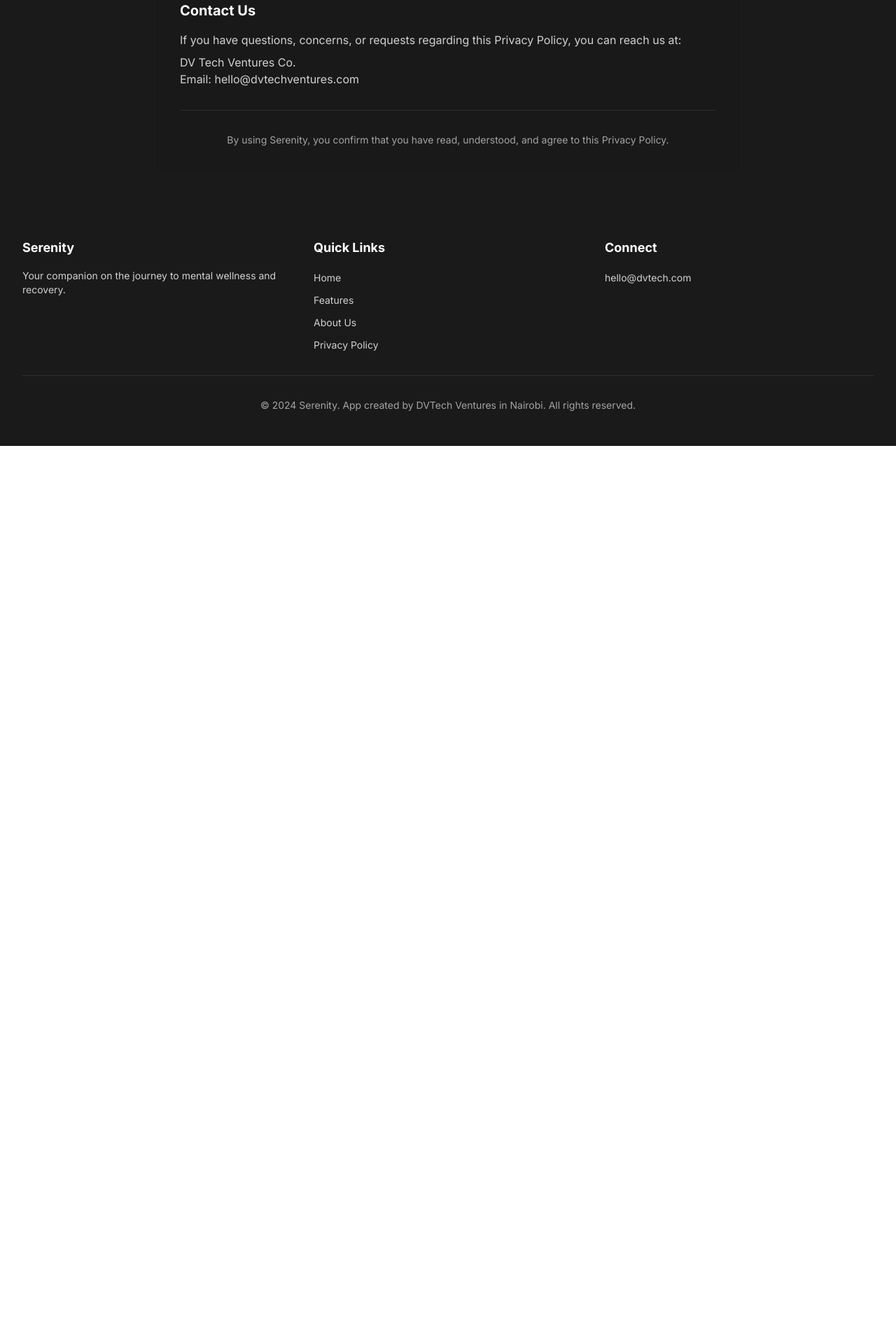
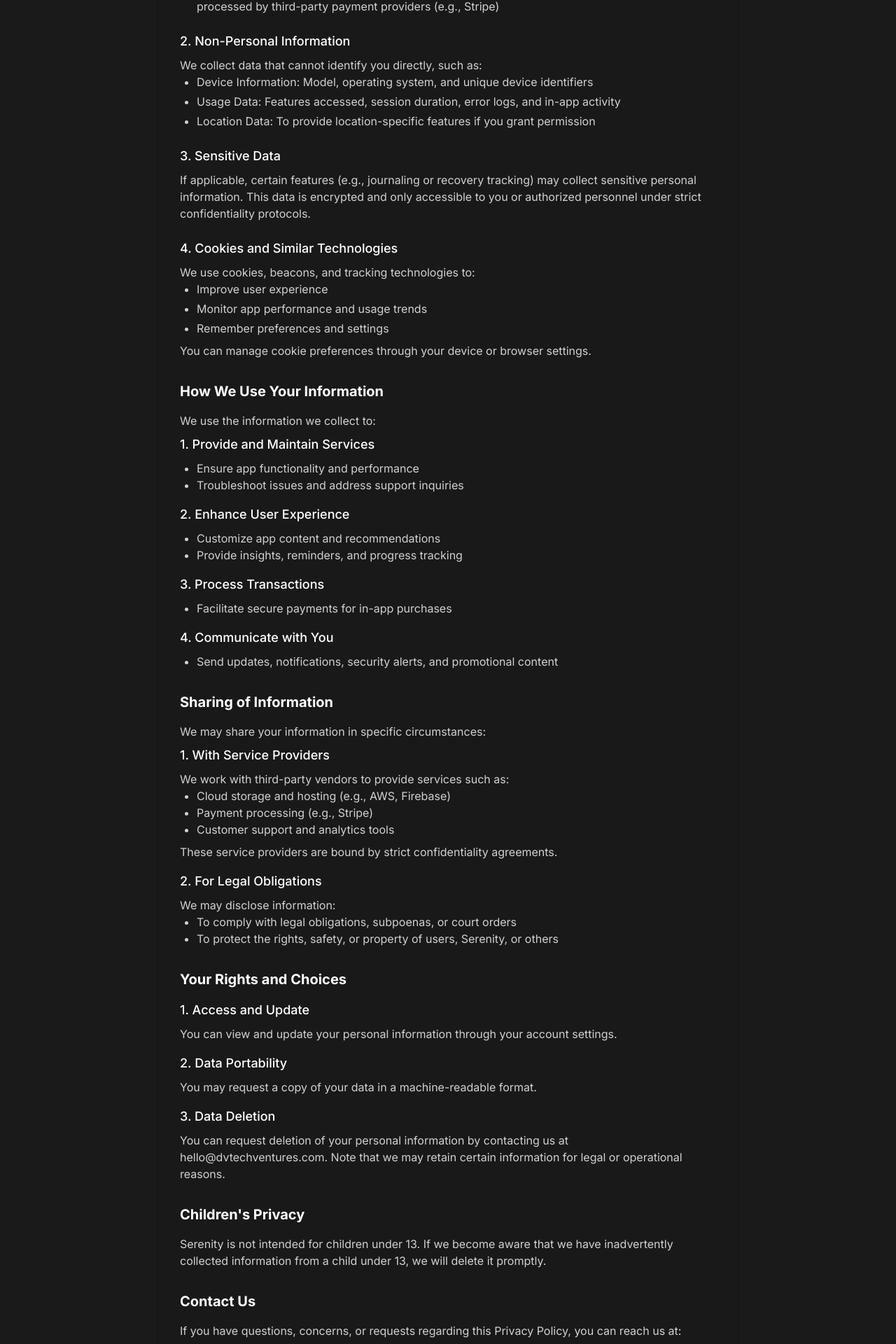
Before and after one commit to WankioM/SerenityWeb, a React (Create React App) app: page /privacy-policy in a window 1280 px wide. Shown: the part 869-2789 px from the top of the page at 70% size. Before the commit the page ends 1506 px from the top, so only its background shows below. Built offline with nearby package versions, Linux system fonts and the light colour scheme.

Commit message:
privacy policy

```diff
--- a/src/components/Main/Home/PrivacyPolicy.tsx
+++ b/src/components/Main/Home/PrivacyPolicy.tsx
@@ -7,6 +7,7 @@
         <div className="bg-[rgba(26,26,26,0.2)] border border-black/10 rounded-lg">
           <div className="p-8">
             <div className="space-y-8 text-white/90">
+              {/* Header */}
               <div className="text-center mb-8">
                 <h1 className="text-3xl font-bold text-white mb-2">Privacy Policy</h1>
                 <div className="text-white/60 text-sm">
@@ -15,18 +16,27 @@
                 </div>
               </div>
 
+              {/* Introduction */}
               <section>
                 <h2 className="text-xl font-semibold text-white mb-4">Introduction</h2>
                 <p className="text-white/80">
-                  Welcome to Serenity ("we," "us," or "our"), a mobile application developed and owned by DV Tech Ventures Co. ("Company").
-                  We respect your privacy and are committed to protecting it through compliance with this Privacy Policy.
+                  Welcome to Serenity ("we," "us," or "our"), a mobile application developed and owned by DV Tech Ventures Co. ("Company"). We respect your privacy and are committed to protecting it through compliance with this Privacy Policy. This Policy explains:
+                </p>
+                <ul className="list-disc pl-6 text-white/80 mt-2">
+                  <li>The types of information we collect from you.</li>
+                  <li>How we use and share that information.</li>
+                  <li>How we secure your information.</li>
+                  <li>Your rights and choices concerning your information.</li>
+                </ul>
+                <p className="text-white/80 mt-2">
+                  By accessing or using Serenity, you agree to this Privacy Policy. If you do not agree with the terms, you should not access or use our application. This Privacy Policy is an integral part of our Terms and Conditions.
                 </p>
               </section>
 
+              {/* Information We Collect */}
               <section>
                 <h2 className="text-xl font-semibold text-white mb-4">Information We Collect</h2>
-
-                <div className="space-y-4">
+                <div className="space-y-6">
                   <div>
                     <h3 className="text-lg font-medium text-white mb-2">1. Personal Information</h3>
                     <p className="text-white/80 mb-2">When you interact with Serenity, we may collect information that directly or indirectly identifies you. This includes:</p>
@@ -35,7 +45,7 @@
                       <li>Email Address: For communication, account recovery, and support</li>
                       <li>Phone Number: For authentication, account verification, and communication</li>
                       <li>Profile Picture: If you upload one, to enhance your account experience</li>
-                      <li>Payment Information: To process in-app purchases securely</li>
+                      <li>Payment Information: To process in-app purchases securely. Payment data is collected and processed by third-party payment providers (e.g., Stripe)</li>
                     </ul>
                   </div>
 
@@ -48,9 +58,122 @@
                       <li>Location Data: To provide location-specific features if you grant permission</li>
                     </ul>
                   </div>
+
+                  <div>
+                    <h3 className="text-lg font-medium text-white mb-2">3. Sensitive Data</h3>
+                    <p className="text-white/80">
+                      If applicable, certain features (e.g., journaling or recovery tracking) may collect sensitive personal information.
+                      This data is encrypted and only accessible to you or authorized personnel under strict confidentiality protocols.
+                    </p>
+                  </div>
+
+                  <div>
+                    <h3 className="text-lg font-medium text-white mb-2">4. Cookies and Similar Technologies</h3>
+                    <p className="text-white/80">We use cookies, beacons, and tracking technologies to:</p>
+                    <ul className="list-disc pl-6 text-white/80 space-y-1">
+                      <li>Improve user experience</li>
+                      <li>Monitor app performance and usage trends</li>
+                      <li>Remember preferences and settings</li>
+                    </ul>
+                    <p className="text-white/80 mt-2">
+                      You can manage cookie preferences through your device or browser settings.
+                    </p>
+                  </div>
                 </div>
               </section>
 
+              {/* How We Use Your Information */}
+              <section>
+                <h2 className="text-xl font-semibold text-white mb-4">How We Use Your Information</h2>
+                <p className="text-white/80">We use the information we collect to:</p>
+                <div className="space-y-4 mt-2">
+                  <div>
+                    <h3 className="text-lg font-medium text-white mb-2">1. Provide and Maintain Services</h3>
+                    <ul className="list-disc pl-6 text-white/80">
+                      <li>Ensure app functionality and performance</li>
+                      <li>Troubleshoot issues and address support inquiries</li>
+                    </ul>
+                  </div>
+                  <div>
+                    <h3 className="text-lg font-medium text-white mb-2">2. Enhance User Experience</h3>
+                    <ul className="list-disc pl-6 text-white/80">
+                      <li>Customize app content and recommendations</li>
+                      <li>Provide insights, reminders, and progress tracking</li>
+                    </ul>
+                  </div>
+                  <div>
+                    <h3 className="text-lg font-medium text-white mb-2">3. Process Transactions</h3>
+                    <ul className="list-disc pl-6 text-white/80">
+                      <li>Facilitate secure payments for in-app purchases</li>
+                    </ul>
+                  </div>
+                  <div>
+                    <h3 className="text-lg font-medium text-white mb-2">4. Communicate with You</h3>
+                    <ul className="list-disc pl-6 text-white/80">
+                      <li>Send updates, notifications, security alerts, and promotional content</li>
+                    </ul>
+                  </div>
+                </div>
+              </section>
+
+              {/* Sharing of Information */}
+              <section>
+                <h2 className="text-xl font-semibold text-white mb-4">Sharing of Information</h2>
+                <p className="text-white/80">We may share your information in specific circumstances:</p>
+                <div className="space-y-4 mt-2">
+                  <div>
+                    <h3 className="text-lg font-medium text-white mb-2">1. With Service Providers</h3>
+                    <p className="text-white/80">We work with third-party vendors to provide services such as:</p>
+                    <ul className="list-disc pl-6 text-white/80">
+                      <li>Cloud storage and hosting (e.g., AWS, Firebase)</li>
+                      <li>Payment processing (e.g., Stripe)</li>
+                      <li>Customer support and analytics tools</li>
+                    </ul>
+                    <p className="text-white/80 mt-2">These service providers are bound by strict confidentiality agreements.</p>
+                  </div>
+                  <div>
+                    <h3 className="text-lg font-medium text-white mb-2">2. For Legal Obligations</h3>
+                    <p className="text-white/80">We may disclose information:</p>
+                    <ul className="list-disc pl-6 text-white/80">
+                      <li>To comply with legal obligations, subpoenas, or court orders</li>
+                      <li>To protect the rights, safety, or property of users, Serenity, or others</li>
+                    </ul>
+                  </div>
+                </div>
+              </section>
+
+              {/* Your Rights and Choices */}
+              <section>
+                <h2 className="text-xl font-semibold text-white mb-4">Your Rights and Choices</h2>
+                <div className="space-y-4">
+                  <div>
+                    <h3 className="text-lg font-medium text-white mb-2">1. Access and Update</h3>
+                    <p className="text-white/80">You can view and update your personal information through your account settings.</p>
+                  </div>
+                  <div>
+                    <h3 className="text-lg font-medium text-white mb-2">2. Data Portability</h3>
+                    <p className="text-white/80">You may request a copy of your data in a machine-readable format.</p>
+                  </div>
+                  <div>
+                    <h3 className="text-lg font-medium text-white mb-2">3. Data Deletion</h3>
+                    <p className="text-white/80">
+                      You can request deletion of your personal information by contacting us at hello@dvtechventures.com.
+                      Note that we may retain certain information for legal or operational reasons.
+                    </p>
+                  </div>
+                </div>
+              </section>
+
+              {/* Children's Privacy */}
+              <section>
+                <h2 className="text-xl font-semibold text-white mb-4">Children's Privacy</h2>
+                <p className="text-white/80">
+                  Serenity is not intended for children under 13. If we become aware that we have inadvertently
+                  collected information from a child under 13, we will delete it promptly.
+                </p>
+              </section>
+
+              {/* Contact Us */}
               <section>
                 <h2 className="text-xl font-semibold text-white mb-4">Contact Us</h2>
                 <p className="text-white/80">
@@ -62,6 +185,7 @@
                 </div>
               </section>
 
+              {/* Footer */}
               <div className="text-center text-white/60 text-sm pt-8 border-t border-white/10">
                 By using Serenity, you confirm that you have read, understood, and agree to this Privacy Policy.
               </div>
```
